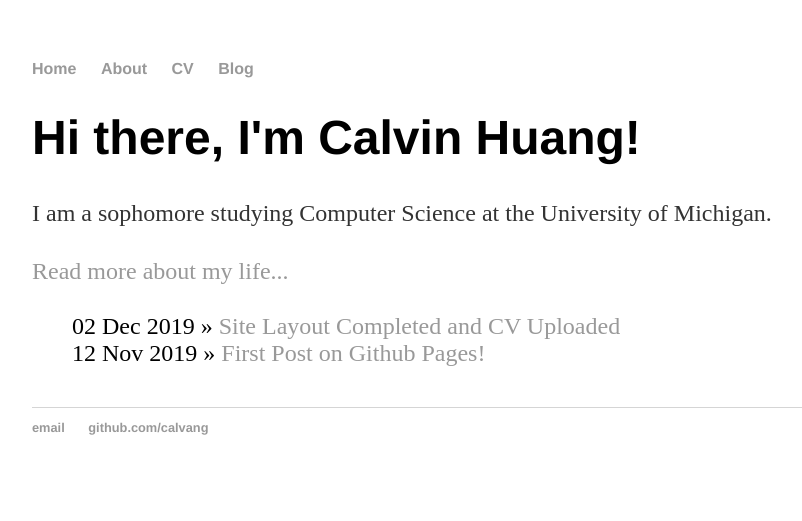
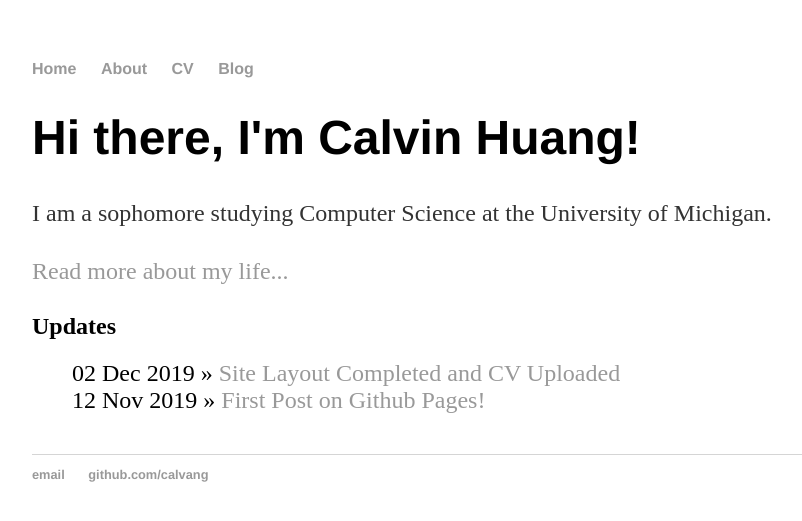
Before and after one commit to calvang/calvang.github.io, a Jekyll site: the page built from index.html, in a window 1280 px wide. Shown: the top 521 px of the page, without its empty margins (160-962 px from the left). Built offline with Jekyll 4.4.1, drawn with Linux system fonts in a browser that asks for light colours.

Commit message:
Update index.html

```diff
--- a/index.html
+++ b/index.html
@@ -7,7 +7,7 @@ title: Calvin Huang, Computer Science Engineer
 	<p>I am a sophomore studying Computer Science at the University of Michigan. </p>
 	<p><a href="/about">Read more about my life...</a></p>
 </div><!-- /.blurb -->
-
+<h2> Updates </h2>
 <ul class="posts">
 	  {% for post in site.posts %}
 	    <li><span>{{ post.date | date_to_string }}</span> » <a href="{{ post.url }}" title="{{ post.title }}">{{ post.title }}</a></li>
```
